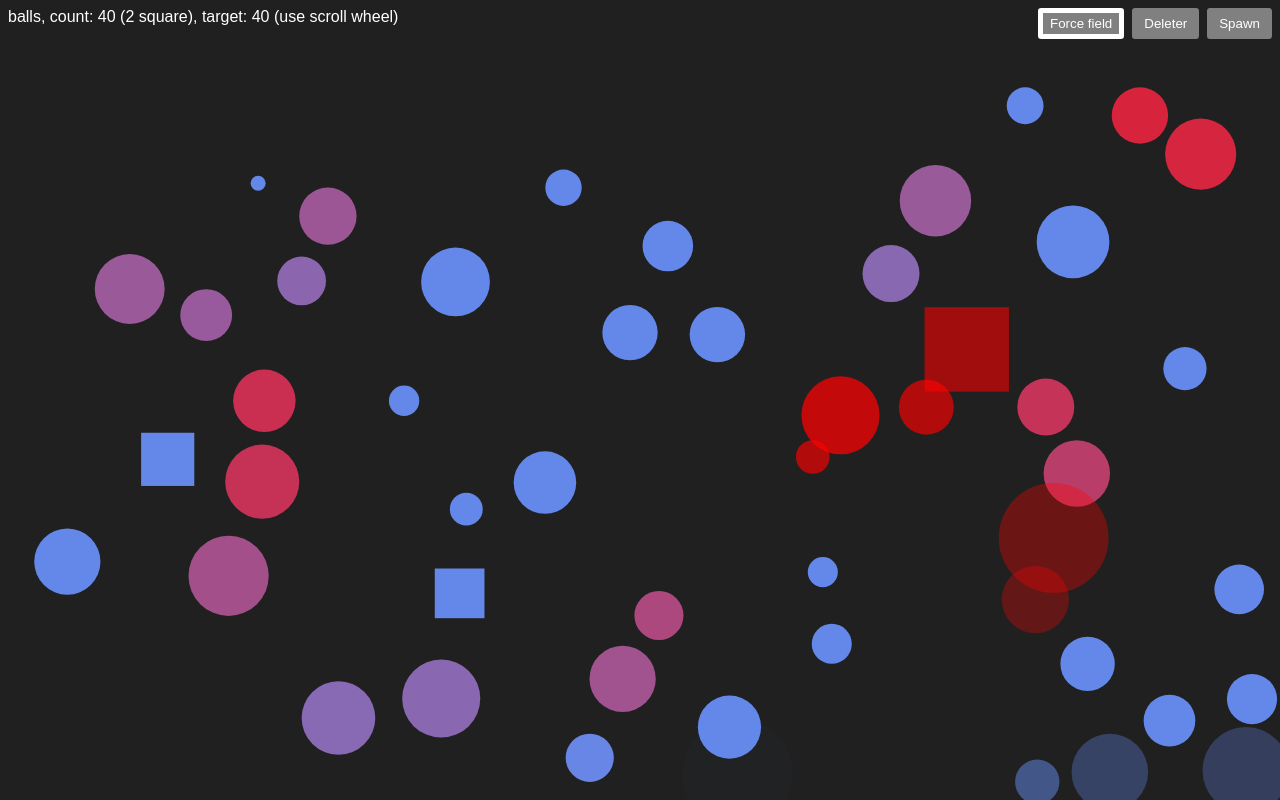
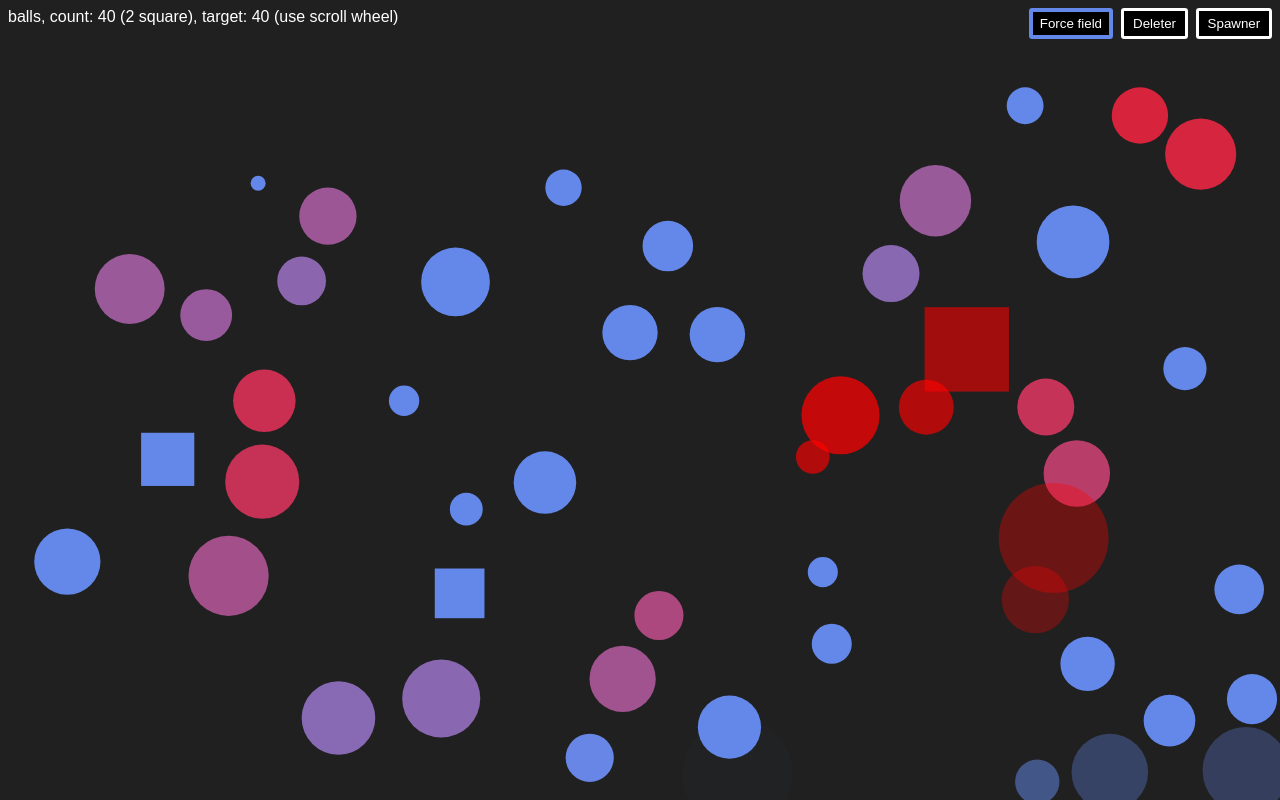
Before and after one commit to Heavenston/heav_adhd, a website built with Parcel: page src/index.html in a window 1280 px wide. Built offline with nearby package versions, Linux system fonts and the light colour scheme.

Commit message:
better tool css

```diff
--- a/src/global.scss
+++ b/src/global.scss
@@ -1,3 +1,6 @@
+:root {
+  --cool-blue: rgb(100, 136, 234);
+}
 
 body, html {
   padding: 0;
@@ -43,20 +46,25 @@ button {
   gap: 0.5rem;
 
   >.tool {
+    --border-size: 0.2rem;
+
     display: inline-flex;
     align-items: center;
     justify-content: center;
 
+    border-style: solid;
     border-radius: 0.2rem;
-    padding: 0.5rem;
-    padding-left: 0.75rem;
-    padding-right: 0.75rem;
+    border-color: white;
+    border-width: var(--border-size);
+    padding: calc(0.5rem - var(--border-size));
+    padding-left: calc(0.75rem - var(--border-size));
+    padding-right: calc(0.75rem - var(--border-size));
     box-sizing: border-box;
 
-    background-color: gray;
+    background-color: black;
 
     &:not(.selected):hover {
-      background-color: blue;
+      background-color: var(--cool-blue);
     }
 
     // TODO: Replace with something else
@@ -67,12 +75,8 @@ button {
     &.selected {
       cursor: default;
 
-      border-color: white;
-      border-width: 5px;
-      padding: calc(0.5rem - 5px);
-      padding-left: calc(0.75rem - 5px);
-      padding-right: calc(0.75rem - 5px);
-      border-style: solid;
+      --border-size: 0.3rem;
+      border-color: var(--cool-blue);
     }
   }
 }
--- a/src/index.html
+++ b/src/index.html
@@ -15,7 +15,7 @@
     <div class="hud" id="toolbar">
       <button data-tool-name="forceField" class="tool selected" disabled><span>Force field</span></button>
       <button data-tool-name="deleter" class="tool"><span>Deleter</span></button>
-      <button data-tool-name="spawn" class="tool"><span>Spawn</span></button>
+      <button data-tool-name="spawn" class="tool"><span>Spawner</span></button>
     </div>
   </body>
 </html>
```
